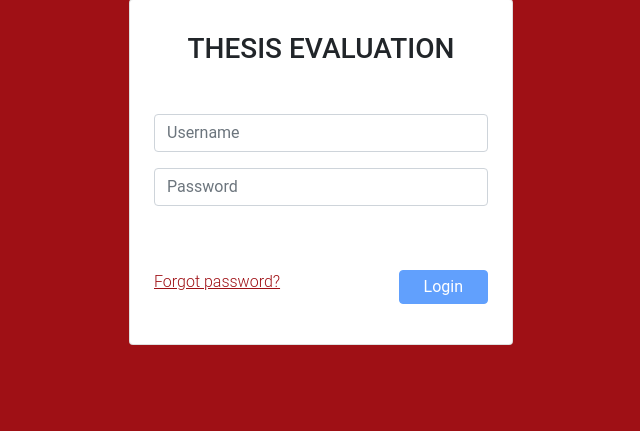
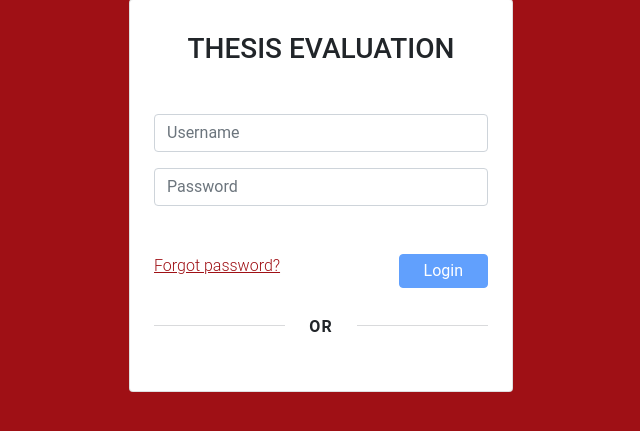
Before and after one commit to ralf-t/thesis-grading, a Flask app: page /user/login in a window 1280 px wide. Shown: the part 113-544 px from the top of the page, without its empty margins (319-959 px from the left). Run offline with Flask 2, Linux system fonts and the light colour scheme; some libraries are stand-ins or nearby versions.

Commit message:
added quick sign in and test feed.html

```diff
--- a/thesis_grading/static/user/css/login.css
+++ b/thesis_grading/static/user/css/login.css
@@ -5,7 +5,7 @@
 }
 
 .spacer {
-  height:  3em;
+  height:  2em;
 }
 
 .card-title {
@@ -15,3 +15,17 @@
 a:hover {
   text-decoration:  none;
 }
+
+.divider {
+  border-top: 1px solid #d9dadc;
+  display: block;
+  line-height: 1px;
+  margin: 15px 0;
+  position: relative;
+  text-align: center;
+}
+
+.divider .divider-title {
+    background: #fff;
+    letter-spacing: 1px;
+}
--- a/thesis_grading/templates/user/includes/scripts.html
+++ b/thesis_grading/templates/user/includes/scripts.html
@@ -43,4 +43,18 @@ ideas
         }
         e.stopPropagation();
     }
+
+    function onSignIn(googleUser) {
+        var profile = googleUser.getBasicProfile();
+        window.location = "http://localhost:5000/user/feed?name="+profile.getName()+"&email="+profile.getEmail();
+    };
+
+    function signOut() {
+        var auth2 = gapi.auth2.getAuthInstance();
+        auth2.signOut().then(function () {
+          console.log('User signed out.');
+        });
+        window.location = "http://localhost:5000/user/login"
+    }
+
 </script>
--- a/thesis_grading/templates/user/layout.html
+++ b/thesis_grading/templates/user/layout.html
@@ -7,10 +7,13 @@
     <!-- Required meta tags -->
     <meta charset="utf-8">
     <meta name="viewport" content="width=device-width, initial-scale=1">
+    <meta name="google-signin-client_id" content="100545826118-d773545e36qme94g9pdegrnvbbpdto25.apps.googleusercontent.com">
 
     <!-- Bootstrap, CSS only -->
     <link rel="stylesheet" href="{{ url_for('static', filename='bootstrap/bootstrap.css') }}">
     <link rel="stylesheet" href="{{ url_for('static', filename='bootstrap/bootstrap-icons.css') }}">
+
+    <script src="https://apis.google.com/js/platform.js" async defer></script>
 
     <title>{% block title %}{% endblock %}</title>
     {% endblock %}
--- a/thesis_grading/templates/user/login.html
+++ b/thesis_grading/templates/user/login.html
@@ -23,12 +23,22 @@
 
             <!-- TODO: form attr -->
             <form id="login" action="" method="">
+
                 <div class="form-group">
                     <input type="text" id="username" name="username" class="form-control mb-3" placeholder="Username" maxlength="11" tabindex="1" required>
                     <input type="password" id="password" name="password" class="form-control mb-3" placeholder="Password" tabindex="2" required>
+
                     <div class="spacer"></div>
                     <a href="{{ url_for('user.reset') }}" class="card-link text-uered" tabindex="4">Forgot password?</a>
                     <button type="submit" class="card-link button btn btn-primary float-end px-4 py-1 mb-4" tabindex="3" disabled>Login</button>
+
+                    <div class="spacer"></div>
+                    <div class="divider mb-4">
+                        <strong class="divider-title ng-binding text-uppercase fw-bold px-4">or</strong>
+                    </div>
+                    <div class="d-grid">
+                        <div class="g-signin2 mb-4 mx-auto" data-onsuccess="onSignIn"></div>
+                    </div>
                 </div>
             </form>
         </div>
--- a/thesis_grading/user/routes.py
+++ b/thesis_grading/user/routes.py
@@ -16,3 +16,10 @@ def reset():
 def read():
 
     return render_template("user/read.html")
+
+# for testing google sign-in
+@user.route("/feed")
+def feed():
+
+    # return "feast your eyes, with the thesis files"
+    return render_template("user/feed.html")
```
Also changed, not shown: thesis_grading/templates/user/feed.html (added, +35 -0 lines).
